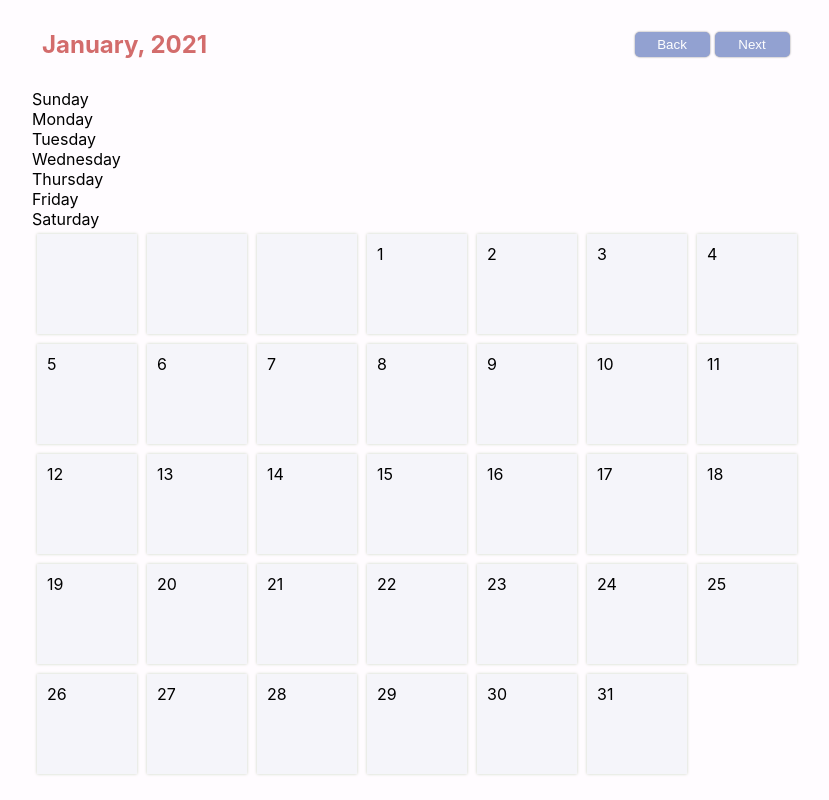
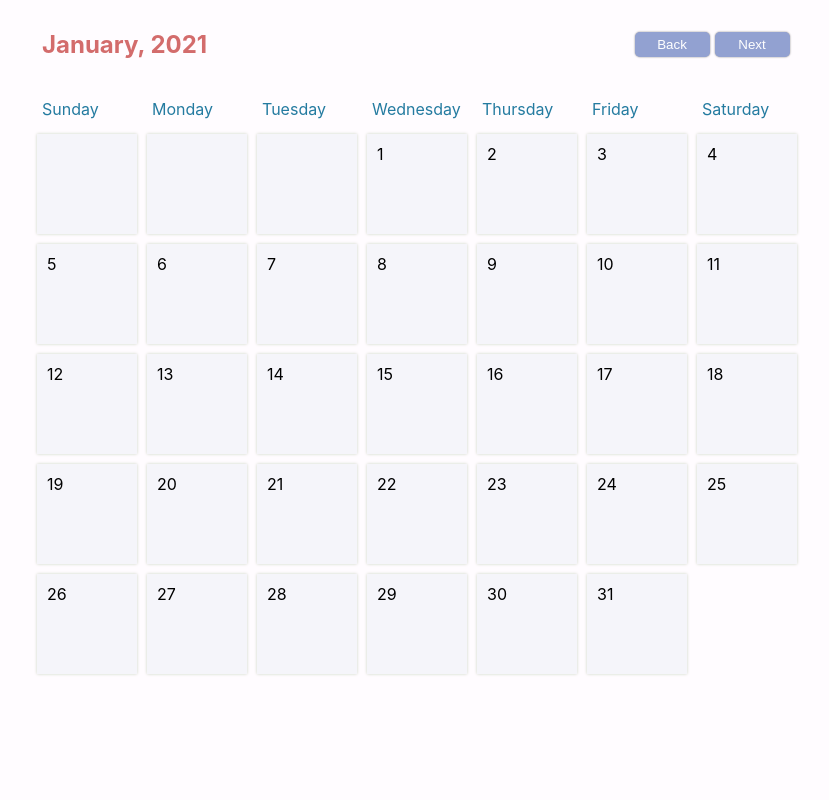
Before and after one commit to awni-as/projects-js, a React (Create React App) app in the folder calendar-react/: page / in a window 1280 px wide. Shown: the whole page, without its empty margins (223-1052 px from the left). Built offline with nearby package versions, Linux system fonts and the light colour scheme.

Commit message:
Wrapped Weekdays Into a Component

```diff
--- a/calendar-react/src/App.js
+++ b/calendar-react/src/App.js
@@ -4,6 +4,7 @@ import CalendarHeader from "./components/CalendarHeader";
 import NewEventModal from "./components/NewEventModal";
 import DeleteEventModal from "./components/DeleteEventModal";
 import useDate from "./hooks/useDate";
+import Weekdays from "./components/Weekdays";
 
 function App() {
   // 0 refers to current month. -1 refers to the previous month. 1 refers to the next month.
@@ -31,15 +32,7 @@ function App() {
         onNext={() => setNav(nav + 1)}
         onBack={() => setNav(nav - 1)}
       />
-      <div id="weekdays">
-        <div>Sunday</div>
-        <div>Monday</div>
-        <div>Tuesday</div>
-        <div>Wednesday</div>
-        <div>Thursday</div>
-        <div>Friday</div>
-        <div>Saturday</div>
-      </div>
+      <Weekdays />
       <div id="calendar">
         {days.map((d, index) => (
           <Day
--- /dev/null
+++ b/calendar-react/src/components/Weekdays.css
@@ -0,0 +1,9 @@
+#weekdays {
+  width: 100%;
+  display: flex;
+  color: #247ba0;
+}
+#weekdays div {
+  width: 100px;
+  padding: 10px;
+}
--- /dev/null
+++ b/calendar-react/src/components/Weekdays.js
@@ -0,0 +1,18 @@
+import React from "react";
+import "./Weekdays.css";
+
+function Weekdays() {
+  return (
+    <div id="weekdays">
+      <div>Sunday</div>
+      <div>Monday</div>
+      <div>Tuesday</div>
+      <div>Wednesday</div>
+      <div>Thursday</div>
+      <div>Friday</div>
+      <div>Saturday</div>
+    </div>
+  );
+}
+
+export default Weekdays;
```
